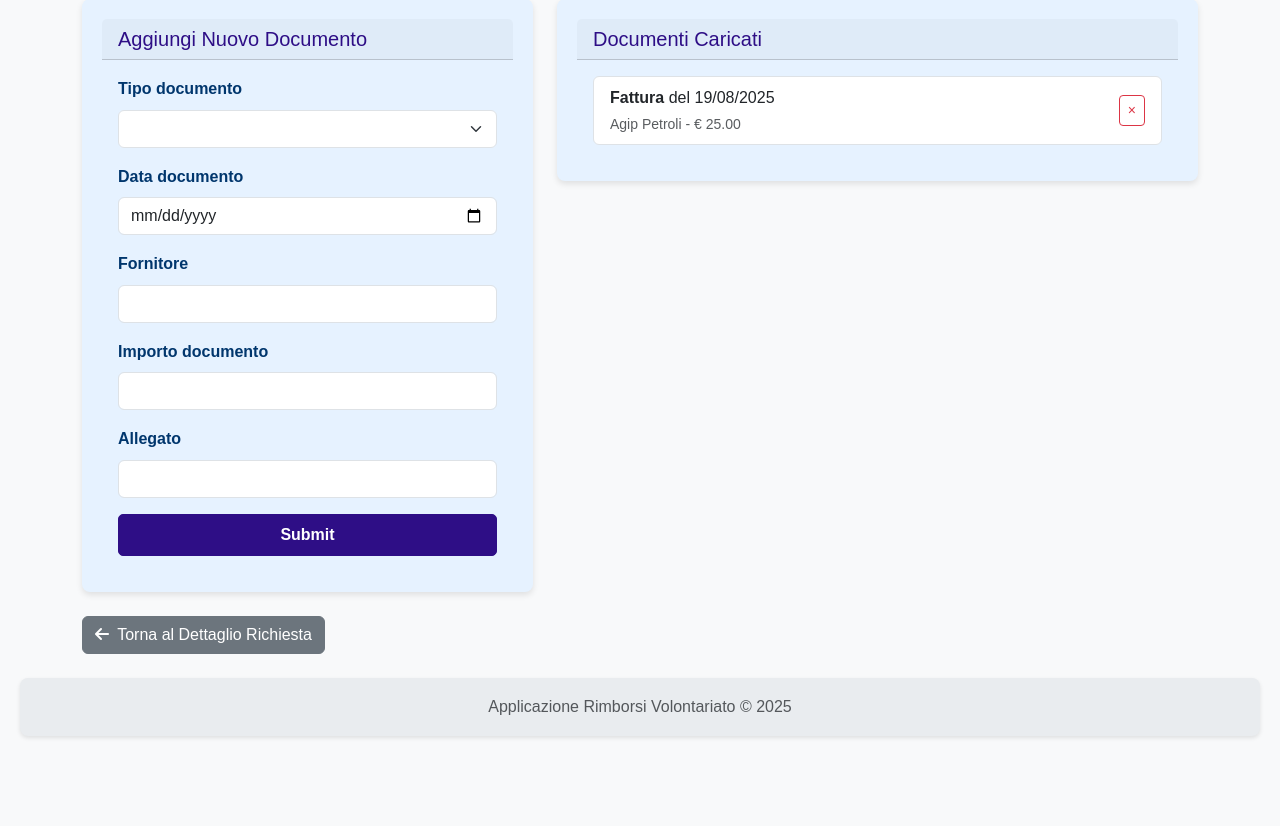
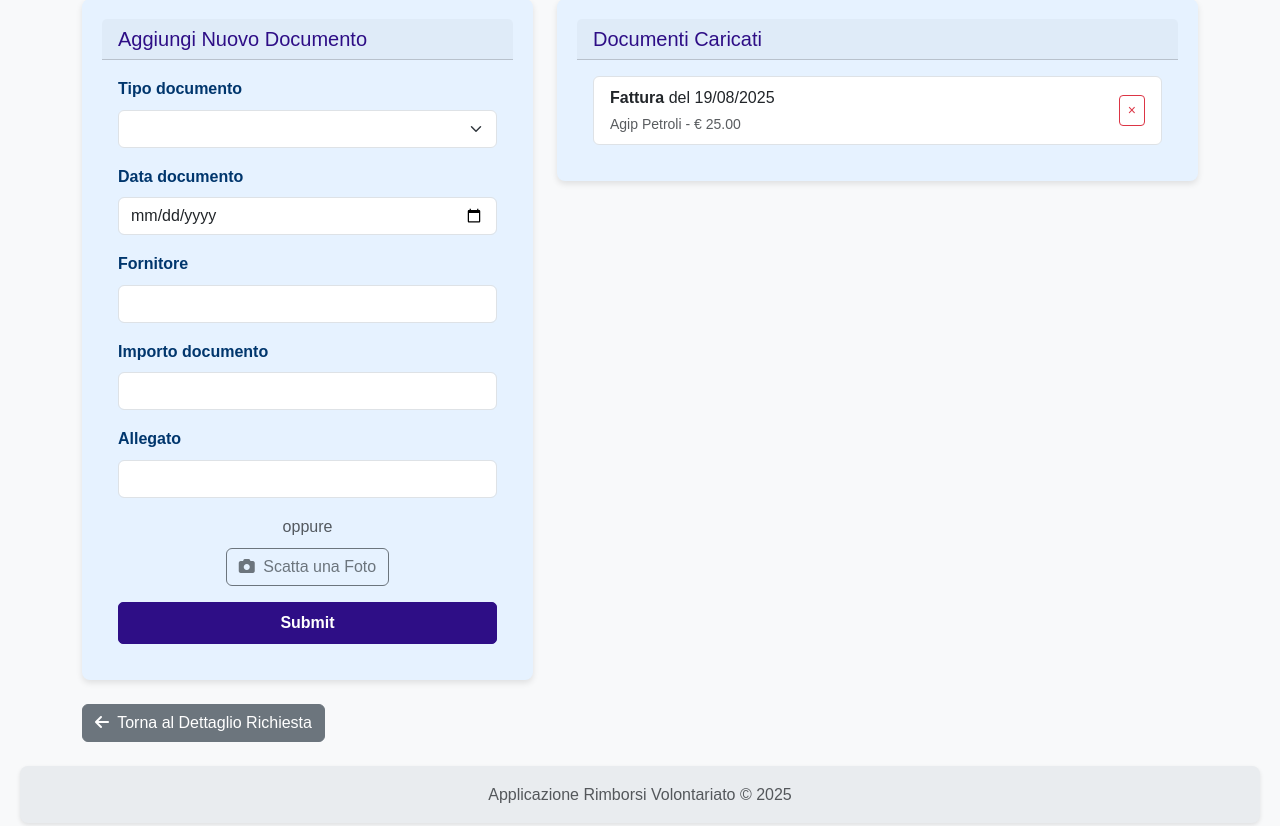
Before and after one commit to DanielePivetti/Rimborsi, a Flask app: template rimborsi/templates/richiesta/lista_documenti.html in a window 1280 px wide. Shown: the part 207-1033 px from the top of the page. Before the commit the page ends 945 px from the top, so only its background shows below. Run offline with Flask 3, Linux system fonts and the light colour scheme; the template is opened without the code that fills it: values that come from a table or form of the project are taken from there, others are empty; form fields are guessed from the names that the template uses; some libraries are stand-ins or nearby versions.

Commit message:
Aggiunta spese impiego mezzi e gestione documenti completa con allegati e trasmissione finale e dashboard intelligente su stato in bozza e in istruttoria

```diff
--- /dev/null
+++ b/rimborsi/static/js/camera.js
@@ -0,0 +1,44 @@
+document.addEventListener('DOMContentLoaded', function() {
+    const cameraModal = document.getElementById('cameraModal');
+    const video = document.getElementById('camera-feed');
+    const canvas = document.getElementById('camera-canvas');
+    const captureBtn = document.getElementById('capture-btn');
+    const fileInput = document.getElementById('allegato');
+    let stream;
+
+    // Quando la finestra modale si apre, avvia la fotocamera
+    cameraModal.addEventListener('show.bs.modal', async function () {
+        try {
+            stream = await navigator.mediaDevices.getUserMedia({ video: { facingMode: "environment" } });
+            video.srcObject = stream;
+        } catch (err) {
+            console.error("Errore nell'accesso alla fotocamera: ", err);
+            alert("Impossibile accedere alla fotocamera. Assicurati di aver dato i permessi.");
+        }
+    });
+
+    // Quando la finestra modale si chiude, ferma la fotocamera
+    cameraModal.addEventListener('hide.bs.modal', function () {
+        if (stream) {
+            stream.getTracks().forEach(track => track.stop());
+        }
+    });
+
+    // Quando l'utente clicca su "Scatta e Allega"
+    captureBtn.addEventListener('click', function() {
+        canvas.width = video.videoWidth;
+        canvas.height = video.videoHeight;
+        canvas.getContext('2d').drawImage(video, 0, 0, canvas.width, canvas.height);
+
+        canvas.toBlob(function(blob) {
+            const capturedFile = new File([blob], "cattura_documento.jpg", { type: "image/jpeg" });
+            const dataTransfer = new DataTransfer();
+            dataTransfer.items.add(capturedFile);
+            fileInput.files = dataTransfer.files;
+
+            const modal = bootstrap.Modal.getInstance(cameraModal);
+            modal.hide();
+            alert('Foto allegata con successo! Premi "Aggiungi Documento" per salvarla.');
+        }, 'image/jpeg');
+    });
+});
--- a/rimborsi/templates/richiesta/lista_documenti.html
+++ b/rimborsi/templates/richiesta/lista_documenti.html
@@ -35,6 +35,12 @@
                             {{ form.allegato.label(class="form-label fw-bold") }}
                             {{ form.allegato(class="form-control") }}
                         </div>
+                        <div class="mb-3 text-center">
+                            <span class="text-muted">oppure</span><br>
+                            <button type="button" class="btn btn-outline-secondary mt-2" data-bs-toggle="modal" data-bs-target="#cameraModal">
+                                 <i class="fas fa-camera me-1"></i> Scatta una Foto
+                            </button>
+                        </div>
                         {{ form.submit(class="btn btn-primary w-100") }}
                     </form>
                 </div>
@@ -71,4 +77,27 @@
             <i class="fas fa-arrow-left me-1"></i> Torna al Dettaglio Richiesta
         </a>
     </div>
+
+    <div class="modal fade" id="cameraModal" tabindex="-1" aria-labelledby="cameraModalLabel" aria-hidden="true">
+        <div class="modal-dialog">
+            <div class="modal-content">
+                <div class="modal-header">
+                    <h5 class="modal-title" id="cameraModalLabel">Scatta Foto Documento</h5>
+                    <button type="button" class="btn-close" data-bs-dismiss="modal" aria-label="Close"></button>
+                </div>
+                <div class="modal-body">
+                    <video id="camera-feed" width="100%" autoplay playsinline></video>
+                    <canvas id="camera-canvas" style="display:none;"></canvas>
+                </div>
+            <div class="modal-footer">
+                <button type="button" class="btn btn-secondary" data-bs-dismiss="modal">Annulla</button>
+                <button type="button" id="capture-btn" class="btn btn-primary">Scatta e Allega</button>
+            </div>
+        </div>
+    </div>
+</div>
 {% endblock %}
+
+{% block scripts %}
+<script src="{{ url_for('static', filename='js/camera.js') }}"></script>
+{% endblock %}
```
